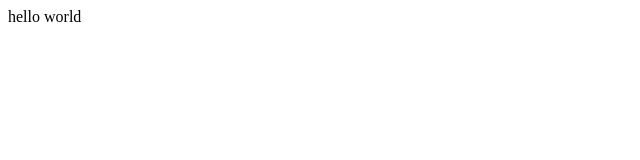
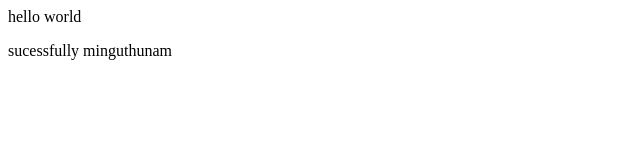
Before and after one commit to darshithsairaj-art/Firstrepo, a plain HTML site: page index.html in a window 1280 px wide. Shown: the whole page, without its empty margins (0-640 px from the left). Drawn offline with Linux system fonts and the light colour scheme.

Commit message:
add pakka

```diff
--- a/index.html
+++ b/index.html
@@ -1 +1,2 @@
 <p>hello world</p>
+<p>sucessfully minguthunam</p>
```
Also changed, not shown: 1 other file.
